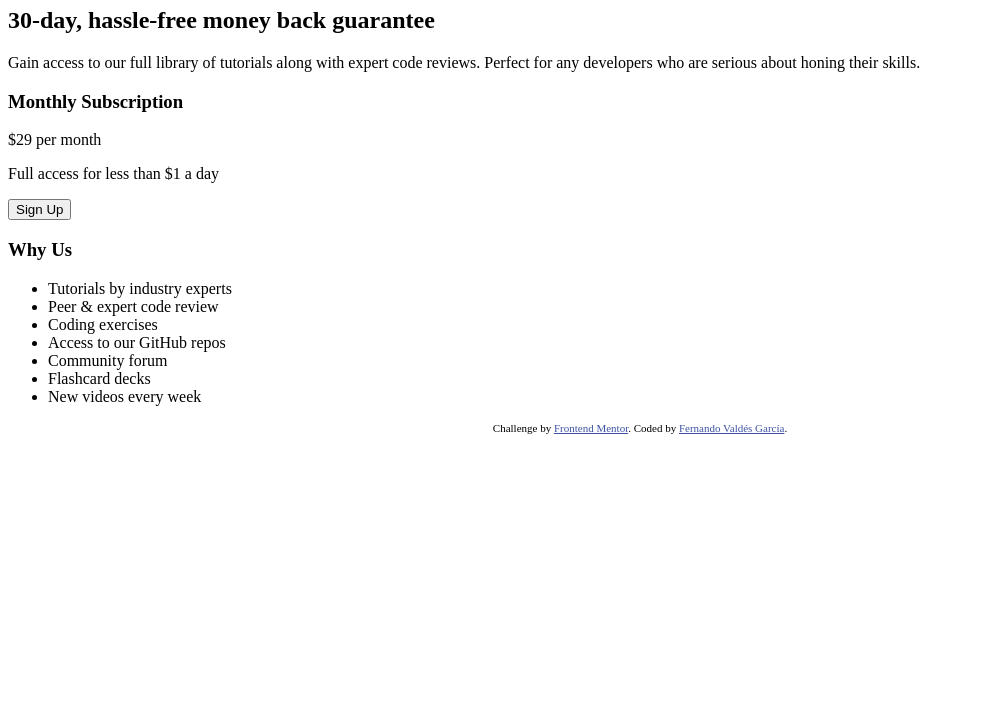
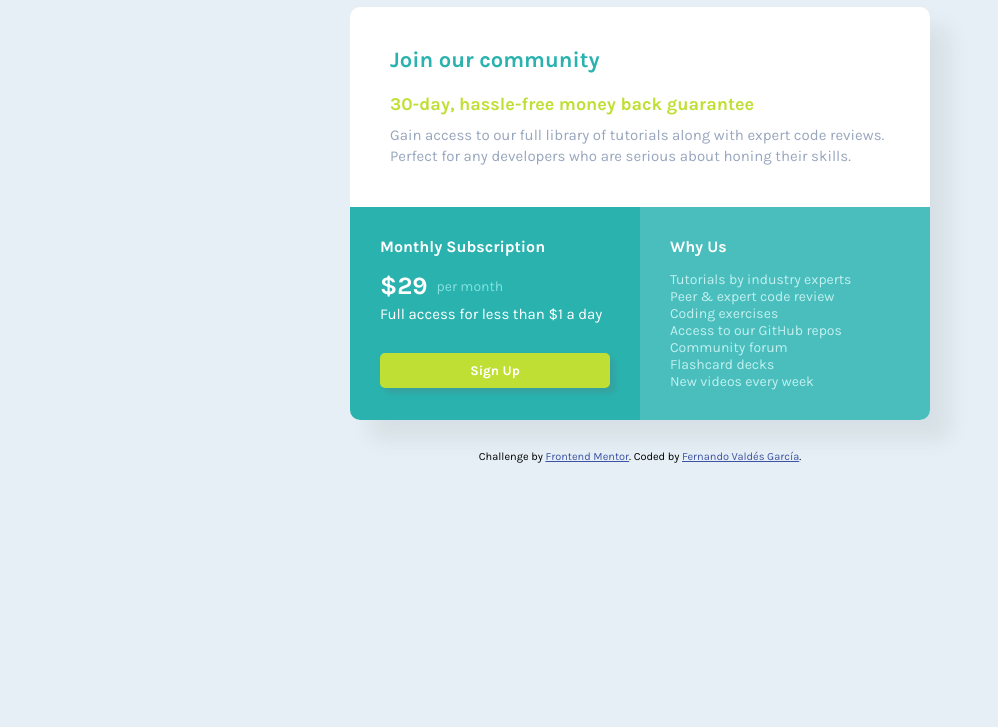
Before and after one commit to fvaldes0109/FM-Single-Price-Grid, a plain HTML site: page index.html in a window 1280 px wide. Shown: the part 73-800 px from the top of the page, without its empty margins (0-998 px from the left). Drawn offline with Linux system fonts and the light colour scheme.

Commit message:
Add desktop design

```diff
--- a/index.html
+++ b/index.html
@@ -8,8 +8,9 @@
 
   <title>Frontend Mentor | Single Price Grid Component</title>
 
+  <link rel="stylesheet" href="style.css">
   <style>
-    .attribution { font-size: 11px; text-align: center; }
+    .attribution { font-size: 11px; text-align: center; color: black}
     .attribution a { color: hsl(228, 45%, 44%); }
   </style>
 </head>
--- /dev/null
+++ b/style.css
@@ -0,0 +1,126 @@
+* {
+    margin: 0;
+    padding: 0;
+}
+
+@font-face {
+    font-family: Karla;
+    src: url('./fonts/Karla/Karla-VariableFont_wght.ttf');
+}
+
+h1, h2, h3, p, span, button, li {
+    font-family: Karla;
+}
+
+body {
+    background-color: hsl(204, 43%, 93%);
+}
+
+main {
+    background-color: white;
+    margin: 80px auto 30px;
+    width: 95%;
+    max-width: 580px;
+    border-radius: 10px;
+    overflow: hidden;
+    box-shadow: 20px 20px 20px rgba(100, 100, 100, 0.1);
+}
+
+
+#top {
+    padding: 40px;
+}
+
+h1 {
+    font-size: 22px;
+    font-weight: 700;
+    color: hsl(179, 62%, 43%);
+}
+
+h2 {
+    font-size: 18px;
+    margin: 20px 0 10px;
+    color: hsl(71, 73%, 54%);
+}
+
+#top p {
+    color: hsl(218, 22%, 67%);
+    line-height: 1.4;
+    font-size: 15px;
+}
+
+#bottom {
+    display: flex;
+}
+
+section, aside {
+    padding: 30px;
+}
+
+section {
+    flex: 1;
+    background-color: hsl(179, 62%, 43%);
+}
+
+aside {
+    flex: 1;
+    background-color: #4ABEBD;
+}
+
+#bottom h3, p, span, button, li {
+    color: white;
+}
+
+h3 {
+    font-size: 16px;
+}
+
+#price {
+    margin: 15px 0 5px;
+}
+
+#price-num {
+    font-size: 25px;
+    font-weight: 700;
+}
+
+#price-time {
+    font-size: 14px;
+    margin: 0 5px;
+    position: relative;
+    top: -3px;
+    color: hsl(179, 62%, 70%);
+}
+
+section p {
+    font-size: 15px;
+}
+
+button {
+    width: 100%;
+    margin: 30px 0 0;
+    padding: 10px;
+    background-color: hsl(71, 73%, 54%);
+    border: 0;
+    border-radius: 5px;
+    box-shadow: 5px 5px 5px rgba(100, 100, 100, 0.2);
+    font-weight: 700;
+}
+
+button:hover {
+    background-color: hsl(71, 73%, 60%);
+}
+
+button:active {
+    background-color: hsl(71, 73%, 45%);
+}
+
+ul {
+    margin: 15px 0 0;
+}
+
+li {
+    display: block;
+    font-size: 14px;
+    color: hsl(179, 62%, 85%);
+}
```
